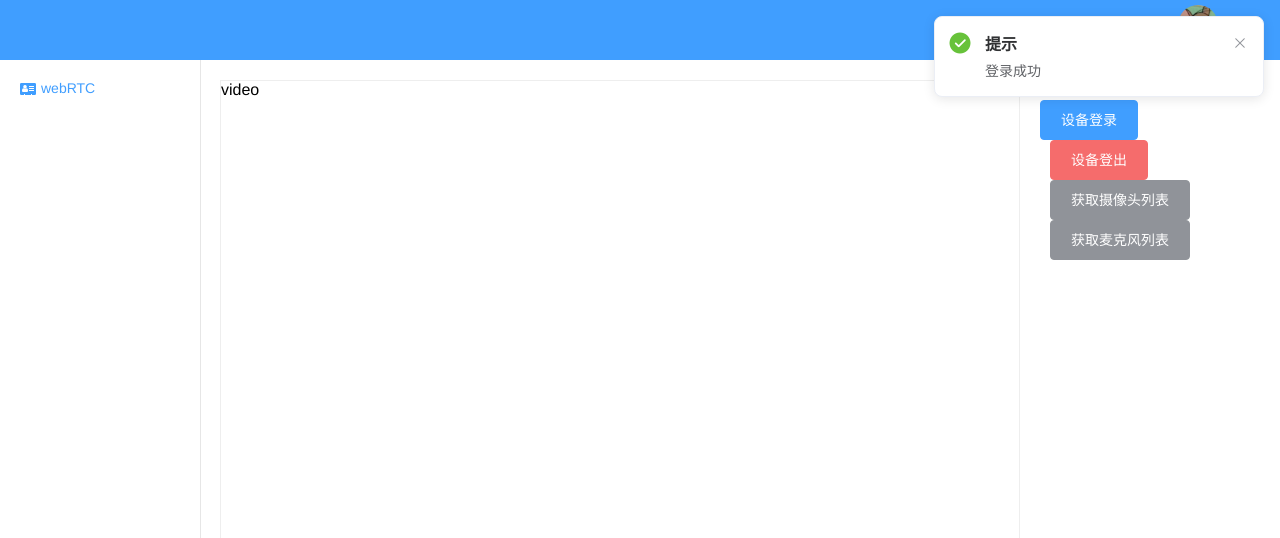
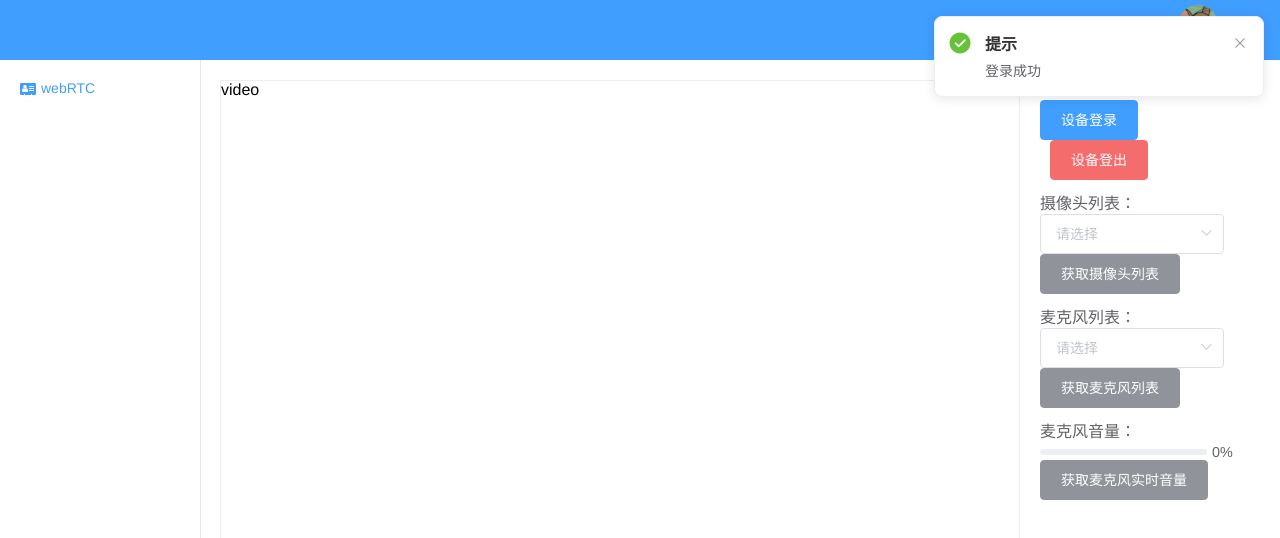
Before and after one commit to lichunsheng-610/vue-webpack, a Vue app: page /#/login in a window 1280 px wide. Both pictures are taken after a click on the button "登录". Shown: the top 538 px of the page. Built offline with nearby package versions, Linux system fonts and the light colour scheme; what vue-resource would draw is missing.

Commit message:
M 新增获取麦克风音量接口

```diff
--- a/src/GSRTC/GSRTC.js
+++ b/src/GSRTC/GSRTC.js
@@ -31,6 +31,8 @@ import myWebsocket from './myWebsocket';
 // GSRTC对象
 class GSRTC {
     constructor(options) {
+        this.eventListeningPool = {};
+
         // this._websocket = new myWebsocket("ws://123.207.136.134:9010/ajaxchattest");
         // this._websocket.open();
     }
@@ -52,6 +54,9 @@ class GSRTC {
 
     Uninit() {
         this._websocket = null;
+        this.cameraId = null;
+        this.microphoneId = null;
+        this.eventListeningPool = {};
     }
 
     /**
@@ -202,7 +207,40 @@ class GSRTC {
      * @return {Object} { state, data } state: GSRTCReturnCode, data: 返回音量信息或获取失败信息
      */
 
-    GetMicrophoneVolume() {}
+    GetMicrophoneVolume() {
+        let that = this;
+        // return new Promise((resolve, reject) => {
+        navigator.mediaDevices.getUserMedia({
+            audio: true
+        }).then((stream) => {
+            console.log(stream.getTracks());
+            let audioContext = new AudioContext();
+            // 将麦克风的声音输入这个对象
+            let mediaStreamSource = audioContext.createMediaStreamSource(stream);
+            // 创建一个音频分析对象，采样的缓冲区大小为4096，输入和输出都是单声道
+            let scriptProcessor = audioContext.createScriptProcessor(4096, 1, 1);
+            // 将该分析对象与麦克风音频进行连接
+            mediaStreamSource.connect(scriptProcessor);
+            // 此举无甚效果，仅仅是因为解决 Chrome 自身的 bug
+            scriptProcessor.connect(audioContext.destination);
+            // 开始处理音频
+            scriptProcessor.onaudioprocess = function (e) {
+                // 获得缓冲区的输入音频，转换为包含了PCM通道数据的32位浮点数组
+                let buffer = e.inputBuffer.getChannelData(0);
+                // 获取缓冲区中最大的音量值
+                let maxVal = Math.max.apply(Math, buffer);
+                // 显示音量值
+                let volume = Math.round(maxVal * 100);
+                // console.log(volume);
+                that.eventListeningPool["getMicrophoneVolume"](volume);
+                // resolve(volume);
+            };
+        }).catch((error) => {
+            // console.log('获取音频时好像出了点问题。' + error);
+            // reject(error);
+        });
+        // });
+    }
 
     /**
      * 设置麦克风音量
@@ -244,19 +282,34 @@ class GSRTC {
             constraints[type] = true;
 
             // enumerateDevices无法直接获取设备列表，需要getUserMedia获取浏览器使用设备权限，才能拿到设备列表
-            navigator.mediaDevices.getUserMedia(constraints).then((stream) => {
-                navigator.mediaDevices.enumerateDevices().then((deviceInfos) => {
+            navigator.mediaDevices.getUserMedia(constraints).then((mediaStream) => {
+                navigator.mediaDevices.enumerateDevices().then((ret) => {
                     /**
                      * 以下情况均会进入success
                      * 1. 浏览器弹窗提示用户给予使用媒体输入的许可时，选择允许
                      * 2. 摄像头/麦克风正常使用
                      */
+                    // console.log(mediaStream.getTracks());
+                    mediaStream.getTracks().forEach(element => {
+                        // 停止getUserMedia获取到的流媒体
+                        element.stop();
+                    });
+                    let deviceInfos = ret.filter((item) => item.kind === `${type}input`);
+                    // console.log(deviceInfos[0].deviceId);
+                    // let test = {
+                    //     audio: {
+                    //         deviceId: deviceInfos[0].deviceId
+                    //     }
+                    // }
+                    // navigator.mediaDevices.getUserMedia(test).then((stream) => {
+                    //     console.log(stream.getTracks());
+                    // });
                     resolve({
-                        deviceInfos
+                        code: 0,
+                        data: deviceInfos
                     });
                 });
-            }).catch((error) => {
-                console.log("error");
+            }).catch((data) => {
                 /**
                  * 以下情况均会进入error
                  * 1. 浏览器弹窗提示用户给予使用媒体输入的许可时，选择禁止
@@ -265,7 +318,7 @@ class GSRTC {
                 let code = (type == "video" ? 1019 : 1021);
                 reject({
                     code,
-                    error,
+                    data,
                 });
             });
         });
@@ -278,15 +331,9 @@ class GSRTC {
      * @return {Number} GSRTCReturnCode
      */
 
-    SetCamera(cameraId) {}
-
-    /**
-     * 获取麦克风列表
-     * @method GetMicrophoneList
-     * @return {Object} { state, data } state: GSRTCReturnCode, data: 返回麦克风列表或获取失败信息
-     */
-
-    GetMicrophoneList() {}
+    SetCamera(cameraId) {
+        this.cameraId = cameraId;
+    }
 
     /**
      * 根据获取的麦克风列表，确定使用哪个麦克风
@@ -295,7 +342,9 @@ class GSRTC {
      * @return {Number} GSRTCReturnCode
      */
 
-    SetMicrophone(microphoneId) {}
+    SetMicrophone(microphoneId) {
+        this.microphoneId = microphoneId;
+    }
 
     /* ------------------------------ GSRTC消息回调 ------------------------------ */
     /**
@@ -409,6 +458,21 @@ class GSRTC {
 
     OnSpeakerCtrl(meetingId) {}
 
+    /**
+     * 用户注册监听函数
+     * @method on
+     * @param {String} type 事件类型
+     * @param {Function} callback 监听回调
+     * @return {Object} { meetingId }
+     */
+    on(type, callback) {
+        console.log(type);
+        this.eventListeningPool[type] = callback;
+        if (type == "getMicrophoneVolume") {
+            // 获取麦克风音量
+            this.GetMicrophoneVolume();
+        }
+    }
 }
 
 export default GSRTC;
--- a/src/components/webRTC.vue
+++ b/src/components/webRTC.vue
@@ -3,11 +3,30 @@
         <el-aside width="800px">
             <div class="videoPanel">video</div>
         </el-aside>
-        <el-main>
+        <el-main class="main">
             <el-button @click="login" type="primary" :loading="loginLoading">设备登录</el-button>
             <el-button @click="logout" type="danger">设备登出</el-button>
-            <el-button @click="getCameraList" type="info">获取摄像头列表</el-button>
-            <el-button @click="getMicrophoneList" type="info">获取麦克风列表</el-button>
+            <div class="panelItem">
+                摄像头列表：
+                <el-select v-model="cameraId" clearable placeholder="请选择" @change="selectChangeC">
+                    <el-option v-for="item in cameraList" :key="item.value" :label="item.label" :value="item.value">
+                    </el-option>
+                </el-select>
+                <el-button @click="getCameraList" type="info">获取摄像头列表</el-button>
+            </div>
+            <div class="panelItem">
+                麦克风列表：
+                <el-select v-model="microphoneId" clearable placeholder="请选择" @change="selectChangeM">
+                    <el-option v-for="item in microphoneList" :key="item.value" :label="item.label" :value="item.value">
+                    </el-option>
+                </el-select>
+                <el-button @click="getMicrophoneList" type="info">获取麦克风列表</el-button>
+            </div>
+            <div class="panelItem">
+                麦克风音量：
+                <el-progress :percentage="volume"></el-progress>
+                <el-button @click="getMicrophoneVolume" type="info">获取麦克风实时音量</el-button>
+            </div>
 
         </el-main>
     </el-container>
@@ -22,6 +41,13 @@
             return {
                 loginLoading: false,
                 rtc: null,
+
+                cameraId: "",
+                cameraList: [],
+                microphoneId: "",
+                microphoneList: [],
+
+                volume: 0,
             }
         },
         methods: {
@@ -42,21 +68,64 @@
             logout() {
                 this.rtc.Logout();
             },
+            selectChangeC(e) {
+                console.log(e);
+                this.rtc.SetCamera(e);
+            },
             getCameraList() {
                 console.log("GetCameraList");
                 this.rtc.GetDeviceList("video").then((ret) => {
                     console.log(ret);
+                    let temp = [];
+                    ret.data.forEach(element => {
+                        let obj = {
+                            value: element.deviceId,
+                            label: element.label
+                        }
+                        temp.push(obj);
+                    });
+                    this.cameraList = temp;
                 }, (error) => {
                     console.log(error);
+                    this.$message({
+                        showClose: true,
+                        message: error.data.message,
+                        type: 'error'
+                    });
                 });
+            },
+            selectChangeM(e) {
+                console.log(e);
+                this.rtc.SetMicrophone(e);
             },
             getMicrophoneList() {
                 console.log("getMicrophoneList");
                 this.rtc.GetDeviceList("audio").then((ret) => {
                     console.log(ret);
+                    let temp = [];
+                    ret.data.forEach(element => {
+                        let obj = {
+                            value: element.deviceId,
+                            label: element.label
+                        }
+                        temp.push(obj);
+                    });
+                    this.microphoneList = temp;
                 }, (error) => {
                     console.log(error);
+                    this.$message({
+                        showClose: true,
+                        message: error.data.message,
+                        type: 'error'
+                    });
                 });
+            },
+            getMicrophoneVolume() {
+                this.rtc.on("getMicrophoneVolume", (volume) => {
+                    console.log("getMicrophoneVolumeCallback");
+                    console.log(volume);
+                    this.volume = volume;
+                })
             },
         },
         created() {
@@ -79,4 +148,18 @@
         border: 1px solid #eee;
     }
 
+    .main {
+        color: #606266;
+    }
+
+    .panelItem {
+        margin: 10px 0;
+    }
+
+
+    .el-progress {
+        width: 217px;
+        display: inline-block;
+    }
+
 </style>
```
